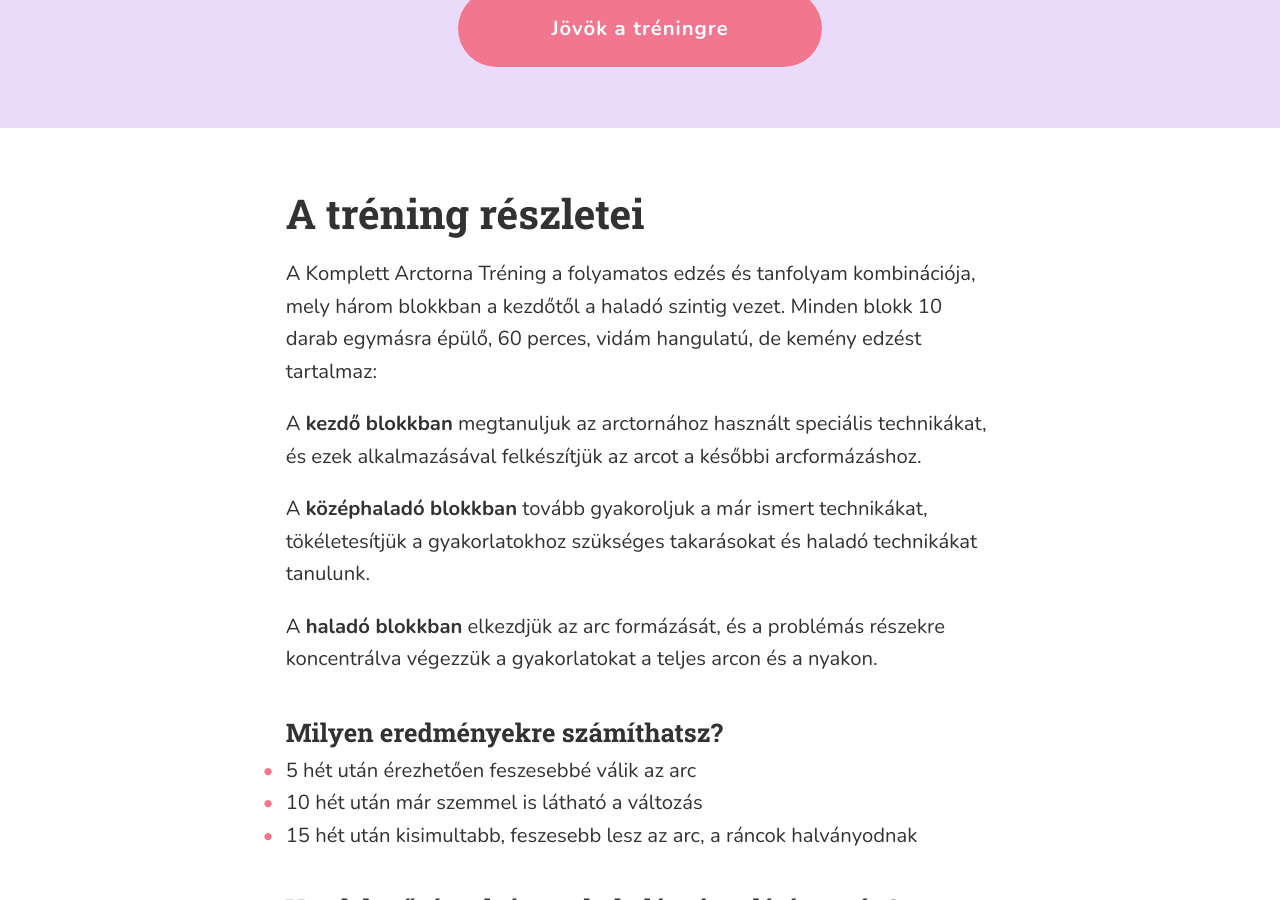
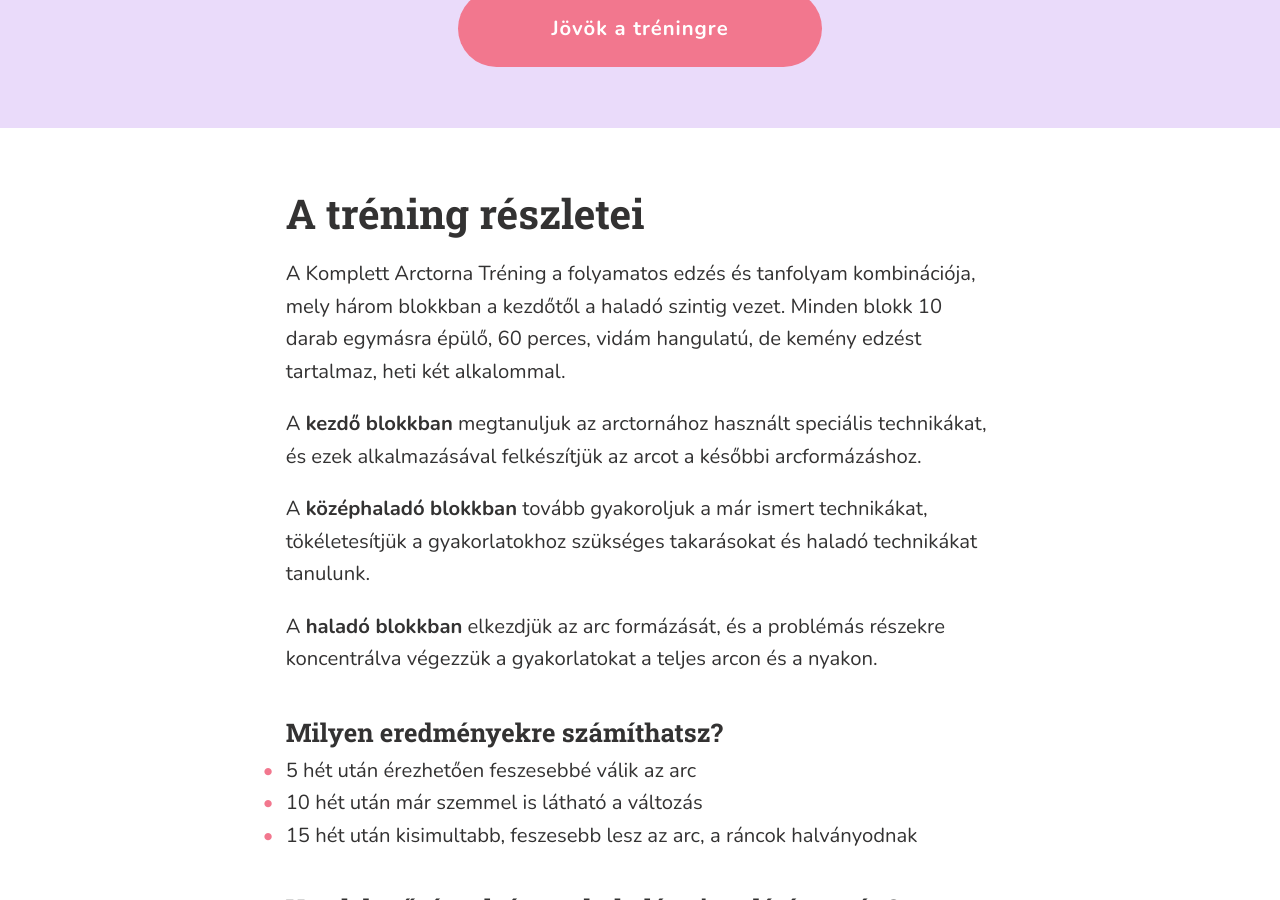
Before and after one commit to monikamudra/arctorna, a Jekyll site: the page built from trening.md, in a window 1280 px wide and 900 px high, scrolled down 494 px. Built offline with Jekyll 4.4.1, drawn with Linux system fonts in a browser that asks for light colours; some of the changed text lies outside the part shown.

Commit message:
Replace training times with text

```diff
--- a/_includes/training-details.md
+++ b/_includes/training-details.md
@@ -1,6 +1,7 @@
 A Komplett Arctorna Tréning a folyamatos edzés és tanfolyam kombinációja, mely
 három blokkban a kezdőtől a haladó szintig vezet. Minden blokk 10 darab egymásra
-épülő, 60 perces, vidám hangulatú, de kemény edzést tartalmaz:
+épülő, 60 perces, vidám hangulatú, de kemény edzést tartalmaz, heti két
+alkalommal.
 
 A **kezdő blokkban** megtanuljuk az arctornához használt speciális technikákat,
 és ezek alkalmazásával felkészítjük az arcot a későbbi arcformázáshoz.
--- a/_layouts/trening.html
+++ b/_layouts/trening.html
@@ -29,7 +29,7 @@
   {% include newsletter.html %}
   {% endcomment %}
 
-  <section class="c-Screen__Section u-PaddingBottom">
+  <section class="c-Screen__Section c-Screen__Section--Plain u-PaddingBottom">
     <div class="c-ContentBlock">
       <h2>A tréning részletei</h2>
       <div class="c-Article">
@@ -42,12 +42,18 @@
         alt="Szép, magabiztos, elégedett és vidám arctornázó lányok csoportja" style="width: 100%; max-width: 450px;">
     </div>
   </section>
-  <section class="c-Screen__Section c-Screen__Section--Alt" id="regisztracio">
+  <section class="c-Screen__Section c-Screen__Section--Plain" id="regisztracio">
     <div class="c-ContentBlock">
-      <h2>Indulási időpontok</h2>
+      <h2>Jelentkezés</h2>
     </div>
-    <div class="c-ContentBlock u-MarginTopXLarge">
-      {% include events.html data = data.events.training price = data.training.price price_desc = data.training.price_desc %}
+    <div class="c-ContentBlock">
+      <div class="c-Article">
+        <p>
+          Kezdő tréning csoportok havonta indulnak. A kezdés és az edzések
+          időpontja rugalmas. Ha szeretnél jönni, kérlek regisztrálj, és jelöld
+          be a számodra legalkalmasabb időpontokat.
+        </p>
+      </div>
     </div>
     <div class="c-ContentBlock c-ContentBlock--Centered u-MarginTopLarge">
         <a class="c-Button" href="{{ data.training.registration_link }}">Regisztrálok</a>
```
Also changed, not shown: _data/info.yaml (+0 -9 lines).
